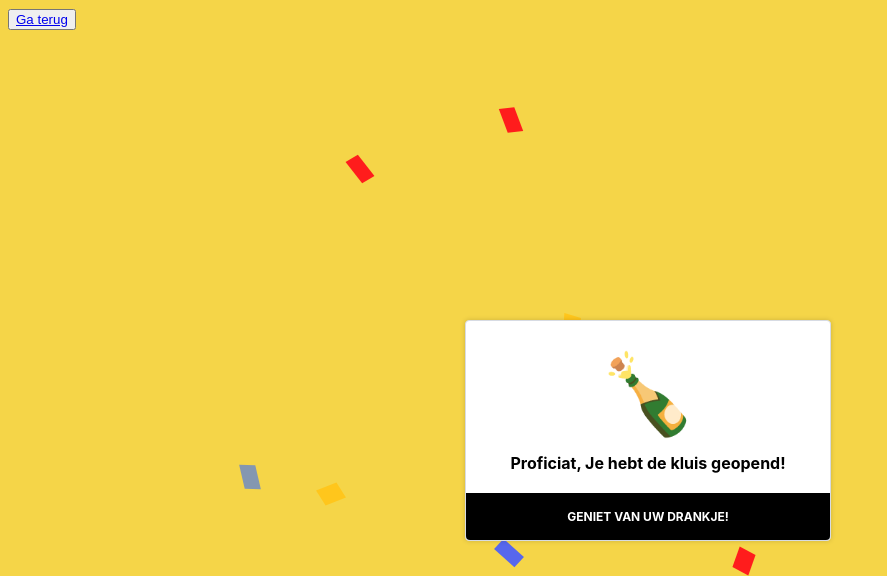
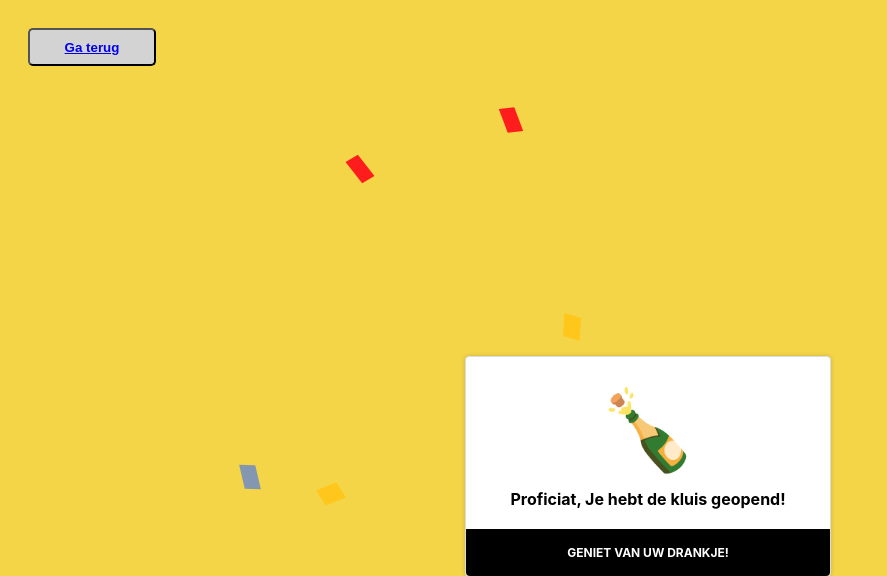
Before and after one commit to nathalievanthillo/kluis, a PHP site: page /welcome.php in a window 1280 px wide. Shown: the top 576 px of the page, without its empty margins (0-887 px from the left). Run offline with PHP 8.4, Linux system fonts and the light colour scheme; the visitor is signed in with stand-in values (Sample User, id 1).

Commit message:
Update style2.css

```diff
--- a/style2.css
+++ b/style2.css
@@ -72,7 +72,7 @@
     color: #fff;
     font-weight: 600;
     border-radius: 0 0 .25rem .25rem;
-    background-color:black;
+    background-color: black;
     text-decoration: none;
   }
 
@@ -106,3 +106,13 @@
   #confetti-wrapper {
      overflow: hidden !important;
   }
+
+  button {
+    margin-left: 20px;
+    margin-top: 20px;
+    height: 38px;
+    border-radius: 5px;
+    font-weight: bold;
+    width: 10%;
+    background-color: lightgray;
+}
```
Lines whose indentation alone changed are shown as unchanged.
